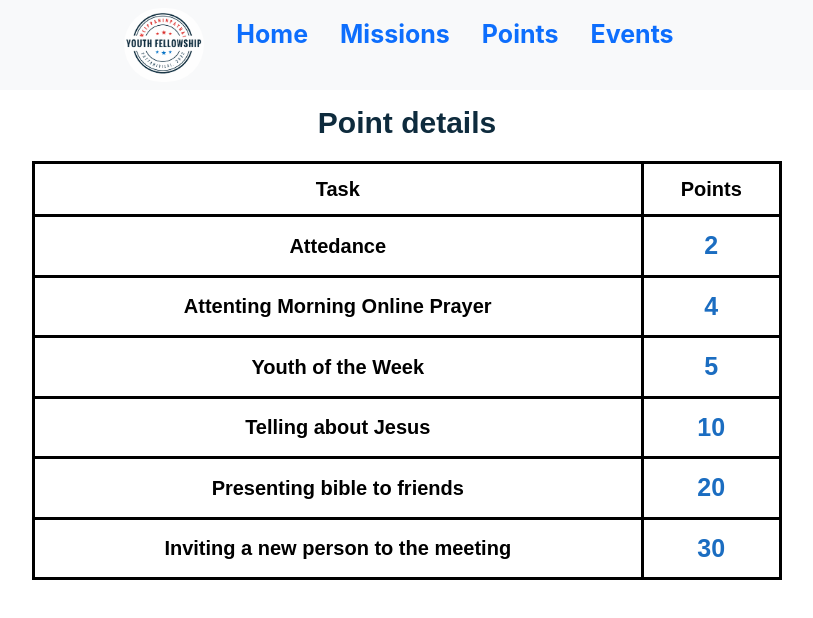
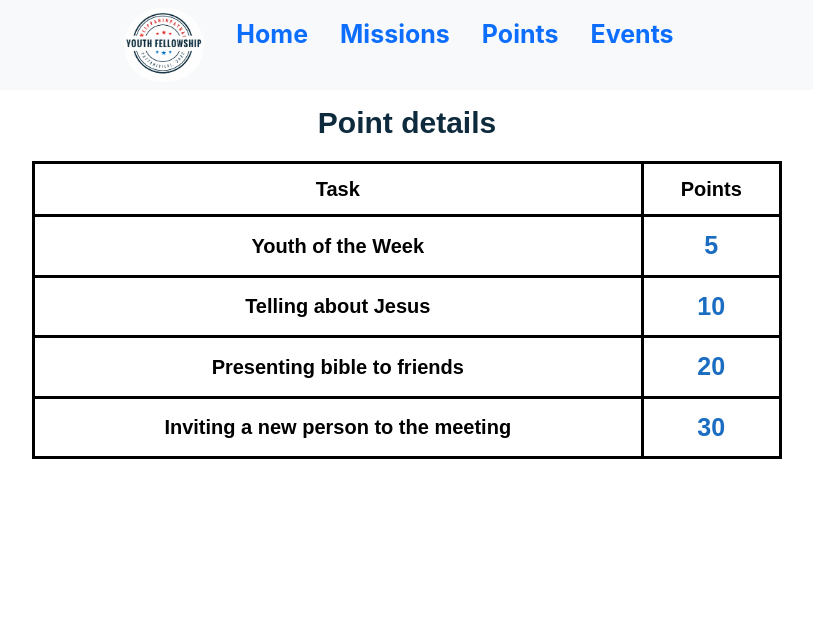
Before and after one commit to aslin-joel-r/mpc-youths, a React (Create React App) app: page /point-details in a window 1280 px wide. Shown: the top 618 px of the page, without its empty margins (233-1046 px from the left). Built offline with nearby package versions, Linux system fonts and the light colour scheme.

Commit message:
Updated the points

```diff
--- a/src/components/PointDetails.js
+++ b/src/components/PointDetails.js
@@ -10,16 +10,6 @@ export function PointDetails(){
             </tr>
         </thead>
         <tbody>
-            <tr>
-                <td>Attedance</td>
-                <td class="points">2</td>
-            </tr>
-
-            <tr>
-                <td>Attenting Morning Online Prayer</td>
-                <td class="points">4</td>
-            </tr>
-
 
             <tr>
                 <td>Youth of the Week</td>
--- a/src/components/details.json
+++ b/src/components/details.json
@@ -25,7 +25,7 @@
     },
     {
         "name":"Roshan",
-        "points":0
+        "points":145
     },
     {
         "name":"Ratheesh",
```
